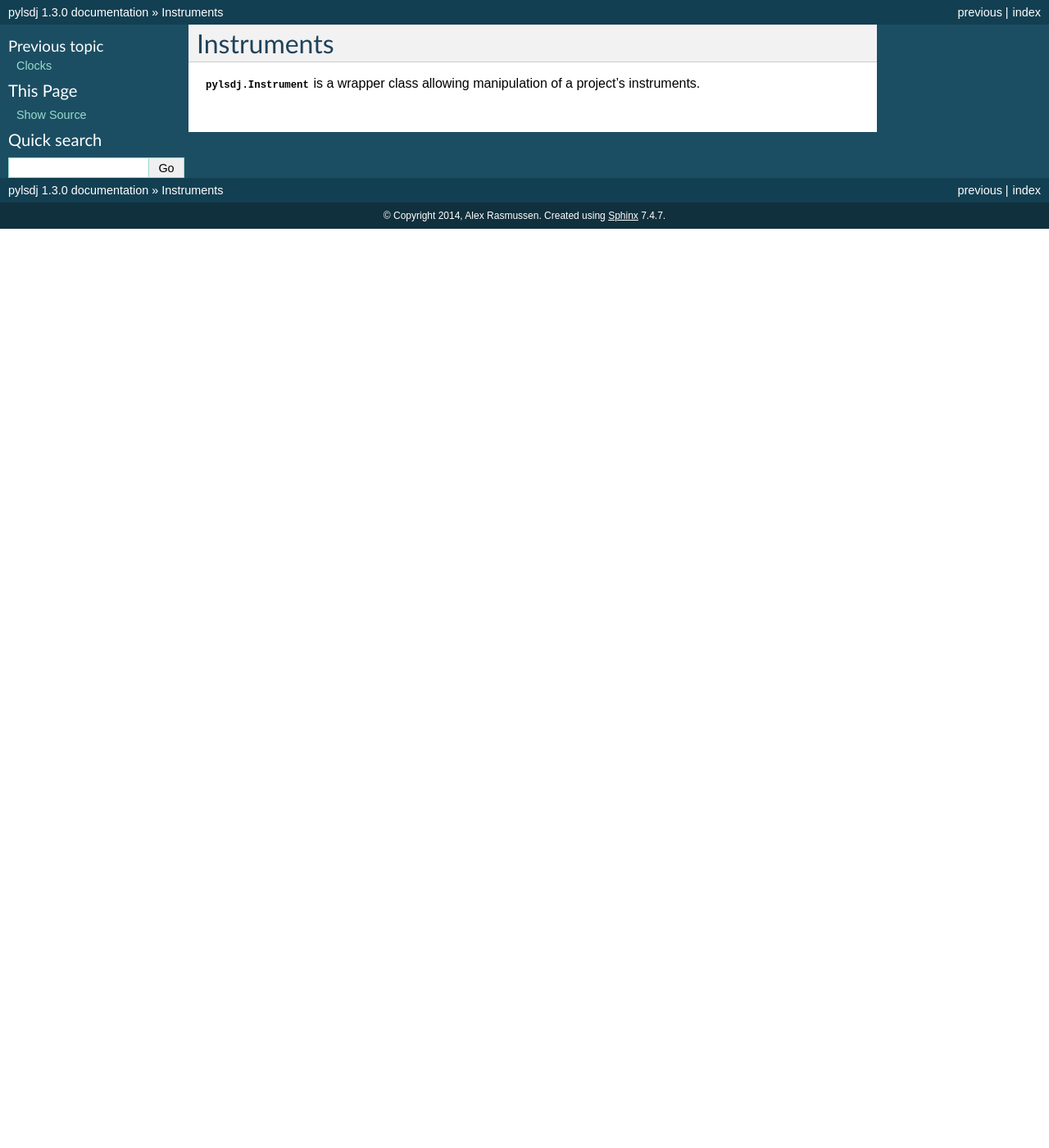
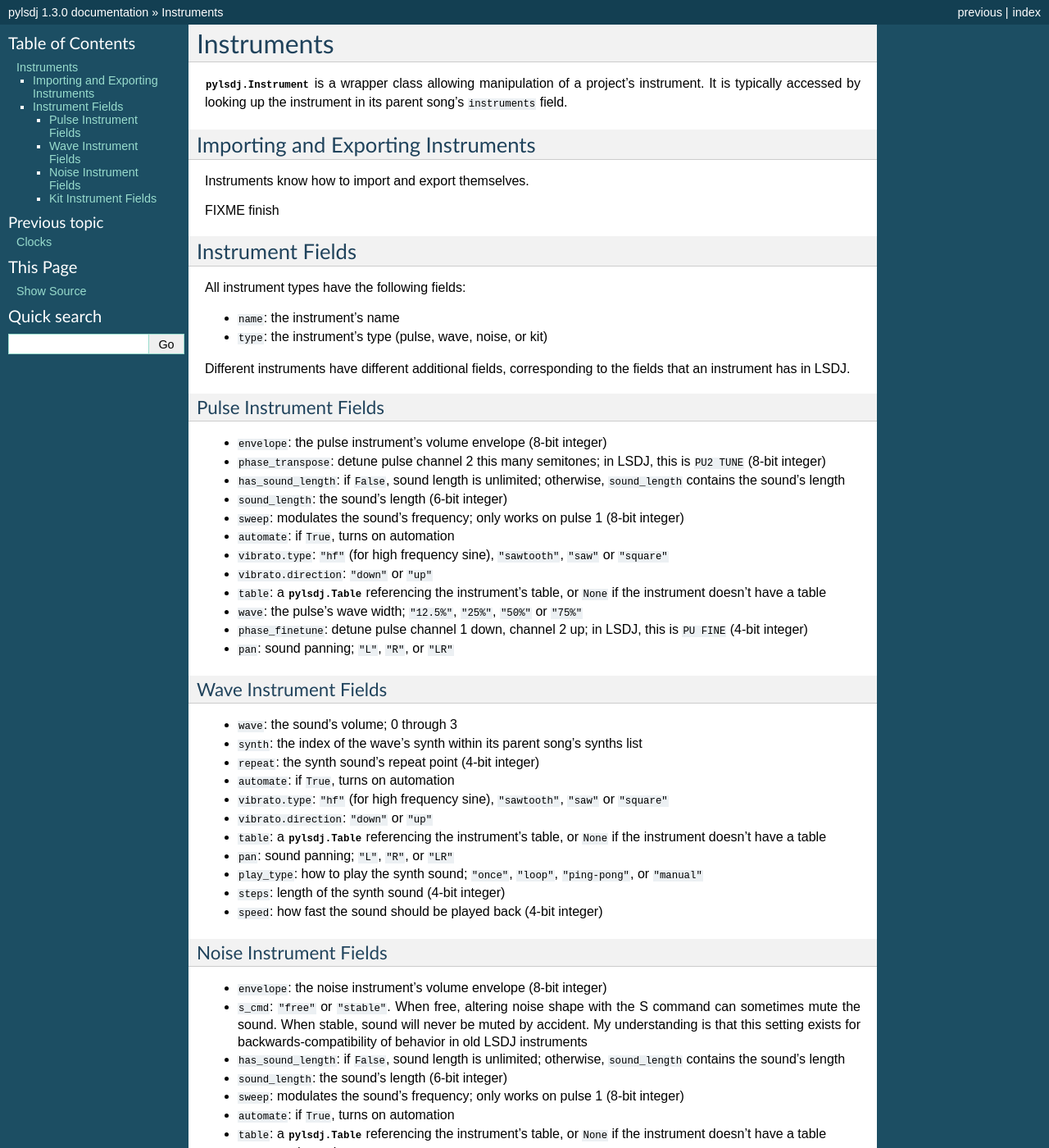
Before and after one commit to alexras/pylsdj, a Sphinx documentation site: the page built from docs/instrument.rst, in a window 1280 px wide and 1400 px high. Shown: the whole window at 82% size. Built offline with Sphinx 7.4.7, drawn with Linux system fonts in a browser that asks for light colours; some of the changed text lies outside the part shown.

Commit message:
More documentation updates.

```diff
--- a/docs/instrument.rst
+++ b/docs/instrument.rst
@@ -1,4 +1,94 @@
 Instruments
 -----------
 
-:py:class:`pylsdj.Instrument` is a wrapper class allowing manipulation of a project's instruments.
+:py:class:`pylsdj.Instrument` is a wrapper class allowing manipulation of a
+project's instrument. It is typically accessed by looking up the instrument in
+its parent song's ``instruments`` field.
+
+Importing and Exporting Instruments
+===================================
+
+Instruments know how to import and export themselves.
+
+FIXME finish
+
+
+Instrument Fields
+=================
+
+All instrument types have the following fields:
+
+* ``name``: the instrument's name
+* ``type``: the instrument's type (pulse, wave, noise, or kit)
+
+Different instruments have different additional fields, corresponding to the
+fields that an instrument has in LSDJ.
+
+Pulse Instrument Fields
+^^^^^^^^^^^^^^^^^^^^^^^
+
+* ``envelope``: the pulse instrument's volume envelope (8-bit integer)
+* ``phase_transpose``: detune pulse channel 2 this many semitones; in LSDJ, this is ``PU2 TUNE`` (8-bit integer)
+* ``has_sound_length``: if ``False``, sound length is unlimited; otherwise, ``sound_length`` contains the sound's length
+* ``sound_length``: the sound's length (6-bit integer)
+* ``sweep``: modulates the sound's frequency; only works on pulse 1 (8-bit integer)
+* ``automate``: if ``True``, turns on automation
+* ``vibrato.type``: ``"hf"`` (for high frequency sine), ``"sawtooth"``, ``"saw"`` or ``"square"``
+* ``vibrato.direction``: ``"down"`` or ``"up"``
+* ``table``: a :py:class:`pylsdj.Table` referencing the instrument's table, or ``None`` if the instrument doesn't have a table
+* ``wave``: the pulse's wave width; ``"12.5%"``, ``"25%"``, ``"50%"`` or ``"75%"``
+* ``phase_finetune``: detune pulse channel 1 down, channel 2 up; in LSDJ, this is ``PU FINE`` (4-bit integer)
+* ``pan``: sound panning; ``"L"``, ``"R"``, or ``"LR"``
+
+Wave Instrument Fields
+^^^^^^^^^^^^^^^^^^^^^^
+
+* ``wave``: the sound's volume; 0 through 3
+* ``synth``: the index of the wave's synth within its parent song's synths list
+* ``repeat``: the synth sound's repeat point (4-bit integer)
+* ``automate``: if ``True``, turns on automation
+* ``vibrato.type``: ``"hf"`` (for high frequency sine), ``"sawtooth"``, ``"saw"`` or ``"square"``
+* ``vibrato.direction``: ``"down"`` or ``"up"``
+* ``table``: a :py:class:`pylsdj.Table` referencing the instrument's table, or ``None`` if the instrument doesn't have a table
+* ``pan``: sound panning; ``"L"``, ``"R"``, or ``"LR"``
+* ``play_type``: how to play the synth sound; ``"once"``, ``"loop"``, ``"ping-pong"``, or ``"manual"``
+* ``steps``: length of the synth sound (4-bit integer)
+* ``speed``: how fast the sound should be played back (4-bit integer)
+
+Noise Instrument Fields
+^^^^^^^^^^^^^^^^^^^^^^^
+
+* ``envelope``: the noise instrument's volume envelope (8-bit integer)
+* ``s_cmd``: ``"free"`` or ``"stable"``. When free, altering noise shape with
+  the S command can sometimes mute the sound. When stable, sound will never be
+  muted by accident. My understanding is that this setting exists for backwards-compatibility of behavior in old LSDJ instruments
+* ``has_sound_length``: if ``False``, sound length is unlimited; otherwise, ``sound_length`` contains the sound's length
+* ``sound_length``: the sound's length (6-bit integer)
+* ``sweep``: modulates the sound's frequency; only works on pulse 1 (8-bit integer)
+* ``automate``: if ``True``, turns on automation
+* ``table``: a :py:class:`pylsdj.Table` referencing the instrument's table, or ``None`` if the instrument doesn't have a table
+* ``pan``: sound panning; ``"L"``, ``"R"``, or ``"LR"``
+
+
+Kit Instrument Fields
+^^^^^^^^^^^^^^^^^^^^^
+
+* ``volume``: the kit's volume; 0 to 3
+* ``kit_1``: the index of the first kit in LSDJ's kit list
+* ``kit_2``: the index of the second kit in LSDJ's kit list
+* ``loop_1``: loop sample in kit 1 and start playing from an offset
+* ``loop_2``: loop sample in kit 2 and start playing from an offset
+* ``keep_attack_1``: loop sample in kit 1 and start playing from beginning
+* ``keep_attack_2``: loop sample in kit 2 and start playing from beginning
+* ``half_speed``: if ``True``, play the sample at half speed
+* ``length_1``: the length of kit 1's sound (0 means "always play the sample to the end" and is displayed as ``AUT`` in LSDJ)
+* ``length_2``: the length of kit 2's sound (0 means "always play the sample to the end" and is displayed as ``AUT`` in LSDJ)
+* ``offset_1``: kit 1's loop start point (if ``loop_1`` is ``True`` and ``keep_attack_1`` is ``False``)
+* ``offset_2``: kit 2's loop start point (if ``loop_2`` is ``True`` and ``keep_attack_2`` is ``False``)
+* ``automate``: if ``True``, turns on automation
+* ``vibrato.type``: ``"hf"`` (for high frequency sine), ``"sawtooth"``, ``"saw"`` or ``"square"``
+* ``vibrato.direction``: ``"down"`` or ``"up"``
+* ``table``: a :py:class:`pylsdj.Table` referencing the instrument's table, or ``None`` if the instrument doesn't have a table
+* ``pan``: sound panning; ``"L"``, ``"R"``, or ``"LR"``
+* ``pitch``: sample pitch shift (8-bit integer)
+* ``dist_type``: algorithm used when two kits are mixed together; ``"clip"``, ``"shape"``, ``"shap2"`` or ``"wrap"``.
--- a/docs/intro.rst
+++ b/docs/intro.rst
@@ -30,6 +30,8 @@ Known Limitations
 
 pylsdj only works on save data for LSDJ versions 3.0.0 and above. Given that version 3.0.0 came out back in 2006 and marked a significant change in file structure, I feel like this is a reasonable point at which to freeze backwards-compatibility.
 
+There are parts of the codebase that are much more messy than I'd like them to be, but perfect is the enemy of done.
+
 Terminology Primer
 ------------------
 
```
Also changed, not shown: docs/chain.rst (+7 -6 lines), 2 other files.
